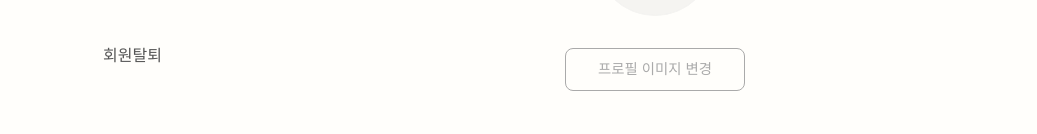
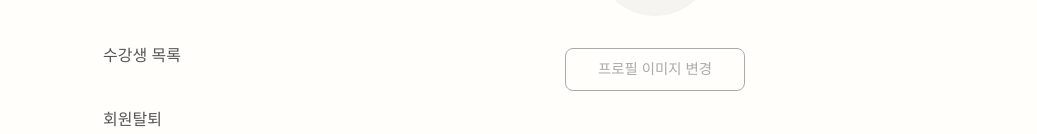
Before and after one commit to F2-project02/AIBE1-Project2-Team02-frontend, a React (Vite) app: page /mypage in a window 1280 px wide. Shown: the part 299-433 px from the top of the page, without its empty margins (121-1158 px from the left). Built offline with nearby package versions, Linux system fonts and the light colour scheme; no server answers; some icons are missing; a web font is replaced by a local one.

Commit message:
Feat: 마이페이지 사이드바에 수강생 목록 메뉴 추가

```diff
--- a/src/components/Profile/MyPageSidebar.jsx
+++ b/src/components/Profile/MyPageSidebar.jsx
@@ -11,6 +11,7 @@ import {
 
 import PersonIcon from "@mui/icons-material/Person";
 import SchoolIcon from "@mui/icons-material/School";
+import PeopleIcon from "@mui/icons-material/People";
 import PersonOffIcon from "@mui/icons-material/PersonOff";
 
 export default function MyPageSidebar({
@@ -24,6 +25,7 @@ export default function MyPageSidebar({
   const tabItems = [
     { id: "profile", label: "내 정보 수정", icon: <PersonIcon /> },
     { id: "mentor", label: "멘토 프로필", icon: <SchoolIcon /> },
+    { id: "mentees", label: "수강생 목록", icon: <PeopleIcon /> },
     { id: "delete", label: "회원탈퇴", icon: <PersonOffIcon /> },
   ];
 
```
